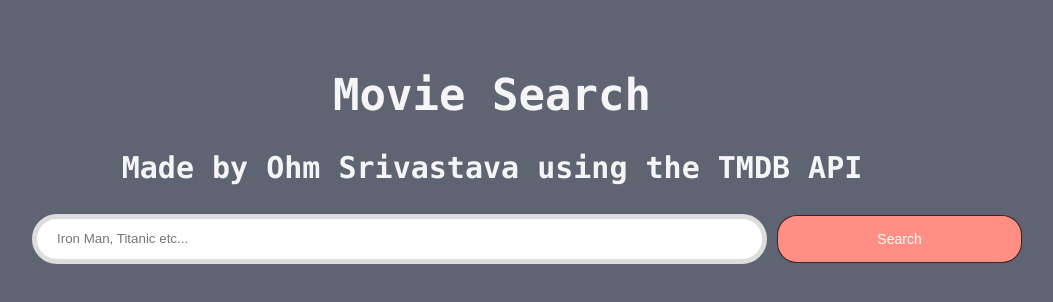
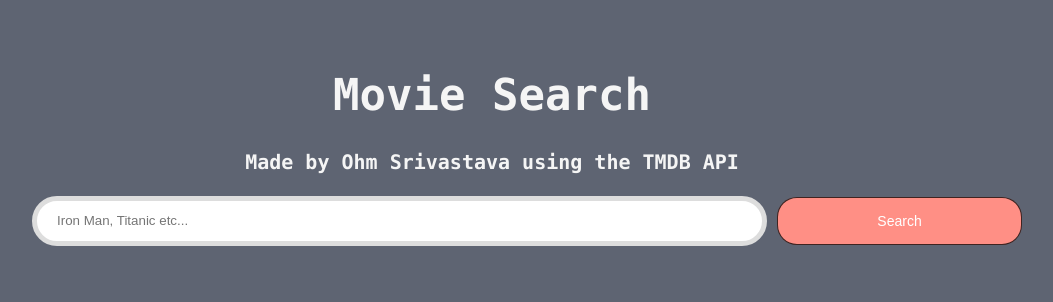
Before and after one commit to ohm-srivastava/movie-search-app, a React (Create React App) app: page / in a window 1280 px wide. Shown: the top 302 px of the page, without its empty margins (148-1201 px from the left). Built offline with nearby package versions, Linux system fonts and the light colour scheme.

Commit message:
text outline

```diff
--- a/public/index.css
+++ b/public/index.css
@@ -38,15 +38,17 @@ small {
     justify-content: center;
     color: #F5F5F5;
     outline: #282c34;
+    outline-width: 10px;
 
 }
 .nameline {
-    font-size: 3rem;
+    font-size: 2rem;
     text-align: center;
     font-family: Consolas;
     justify-content: center;
     color: #F5F5F5;
     outline: #282c34;
+    outline-width: 10px;
 }
 
 .form {
```
Also changed, not shown: 2 other files (tests, documents, lock files or other folders).
